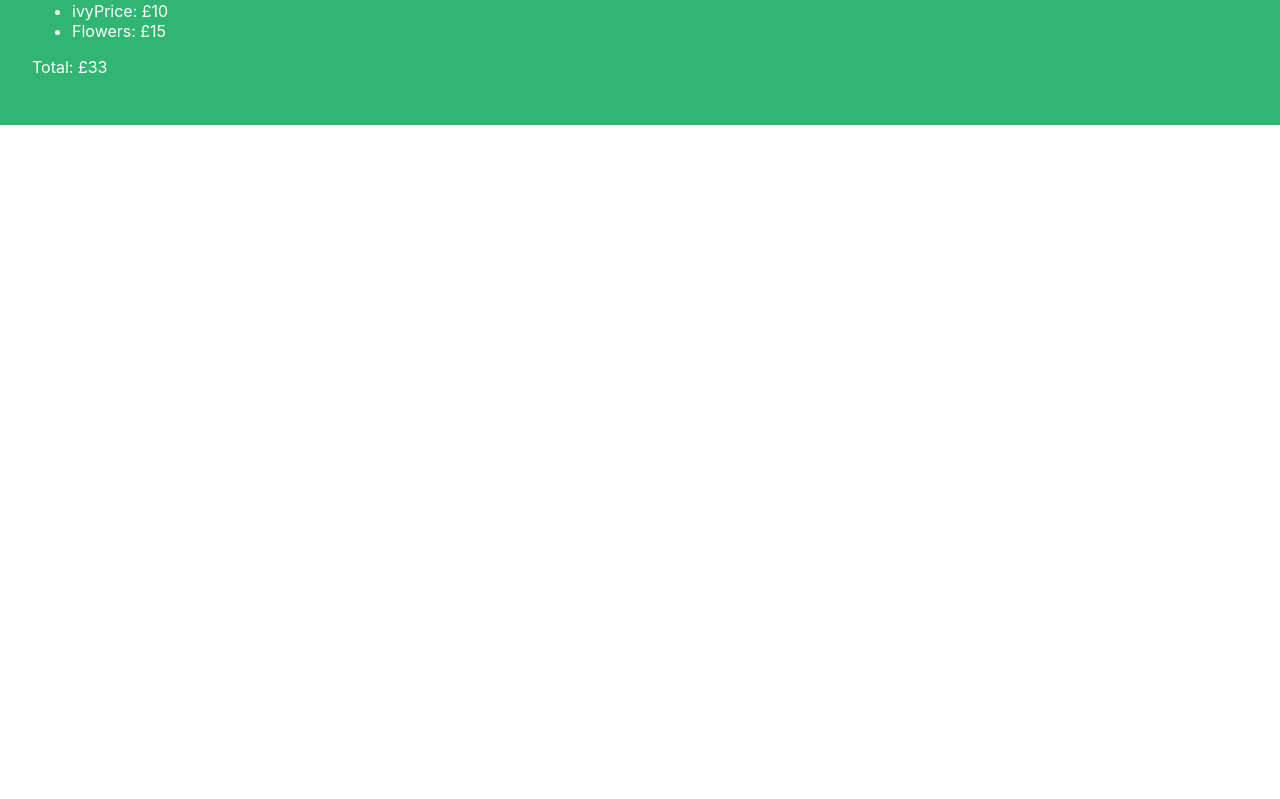
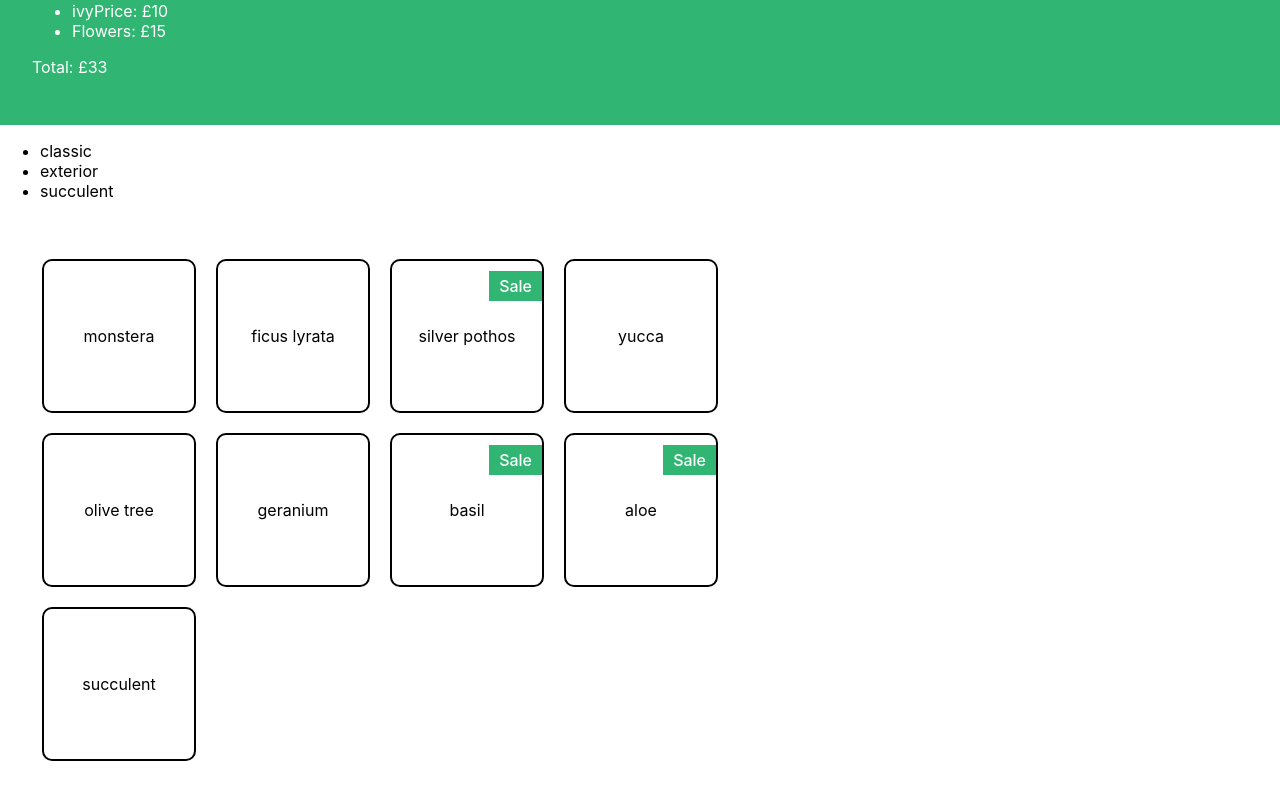
Before and after one commit to bartek-swiderski92/OC-React, a React (Create React App) app in the folder jungle-house/: page / in a window 1280 px wide. Shown: the part 453-1252 px from the top of the page. Before the commit the page ends 800 px from the top, so only its background shows below. Built offline with nearby package versions, Linux system fonts and the light colour scheme.

Commit message:
add conditions, more styles

```diff
--- a/jungle-house/src/components/App.js
+++ b/jungle-house/src/components/App.js
@@ -1,12 +1,13 @@
-import Banner from './Banner'
-import Cart from './Cart'
-
+import Banner from './Banner';
+import Cart from './Cart';
+import ShoppingList from './ShoppingList';
 
 function App() {
   return (
     <div>
       <Banner />
       <Cart />
+      <ShoppingList />
     </div>
   )
 }
--- /dev/null
+++ b/jungle-house/src/components/ShoppingList.js
@@ -0,0 +1,24 @@
+import { plantList } from "../datas/plantList"
+import '../styles/ShoppingList.css'
+
+function ShoppingList() {
+    const categories = plantList.reduce((acc, plant) => acc.includes(plant.category) ? acc : acc.concat(plant.category), [])
+    return (
+        <div>
+            <ul>
+                {categories.map((cat) => (
+                    <li key={cat}>{cat}</li>
+                ))}
+            </ul>
+            <ul className="jh-plant-list">
+                {plantList.map((plant) => (
+                    <li key={plant.id} className="jh-plant-item">
+                        {plant.name} {plant.isSpecialOffer && <div className="jh-sales">Sale</div>}
+                    </li>
+                ))}
+            </ul>
+        </div>
+    )
+}
+
+export default ShoppingList
--- /dev/null
+++ b/jungle-house/src/datas/plantList.js
@@ -0,0 +1,50 @@
+export const plantList = [
+	{
+		name: 'monstera',
+		category: 'classic',
+		id: '1ed'
+	},
+	{
+		name: 'ficus lyrata',
+		category: 'classic',
+		id: '2ab'
+	},
+	{
+		name: 'silver pothos',
+		category: 'classic',
+		id: '3sd',
+		isSpecialOffer: true
+	},
+	{
+		name: 'yucca',
+		category: 'classic',
+		id: '4kk'
+	},
+	{
+		name: 'olive tree',
+		category: 'exterior',
+		id: '5pl'
+	},
+	{
+		name: 'geranium',
+		category: 'exterior',
+		id: '6uo'
+	},
+	{
+		name: 'basil',
+		category: 'exterior',
+		id: '7ie',
+		isSpecialOffer: true
+	},
+	{
+		name: 'aloe',
+		category: 'succulent',
+		id: '8fp',
+		isSpecialOffer: true
+	},
+	{
+		name: 'succulent',
+		category: 'succulent',
+		id: '9vn'
+	}
+]
--- /dev/null
+++ b/jungle-house/src/styles/ShoppingList.css
@@ -0,0 +1,30 @@
+.jh-plant-list {
+	list-style-type: none;
+	padding: 32px;
+	display: flex;
+	flex-wrap: wrap;
+	max-width: 800px;
+}
+
+.jh-plant-item {
+	border: solid 2px black;
+	border-radius: 10px;
+	height: 150px;
+	width: 150px;
+	margin: 10px;
+	display: flex;
+	align-items: center;
+	justify-content: center;
+	flex-direction: column;
+	position: relative;
+}
+
+.jh-sales {
+	position: absolute;
+	right: 0px;
+	top: 10px;
+	font-weight: 500;
+	color: white;
+	padding: 5px 10px;
+	background-color: #31b572;
+}
```
